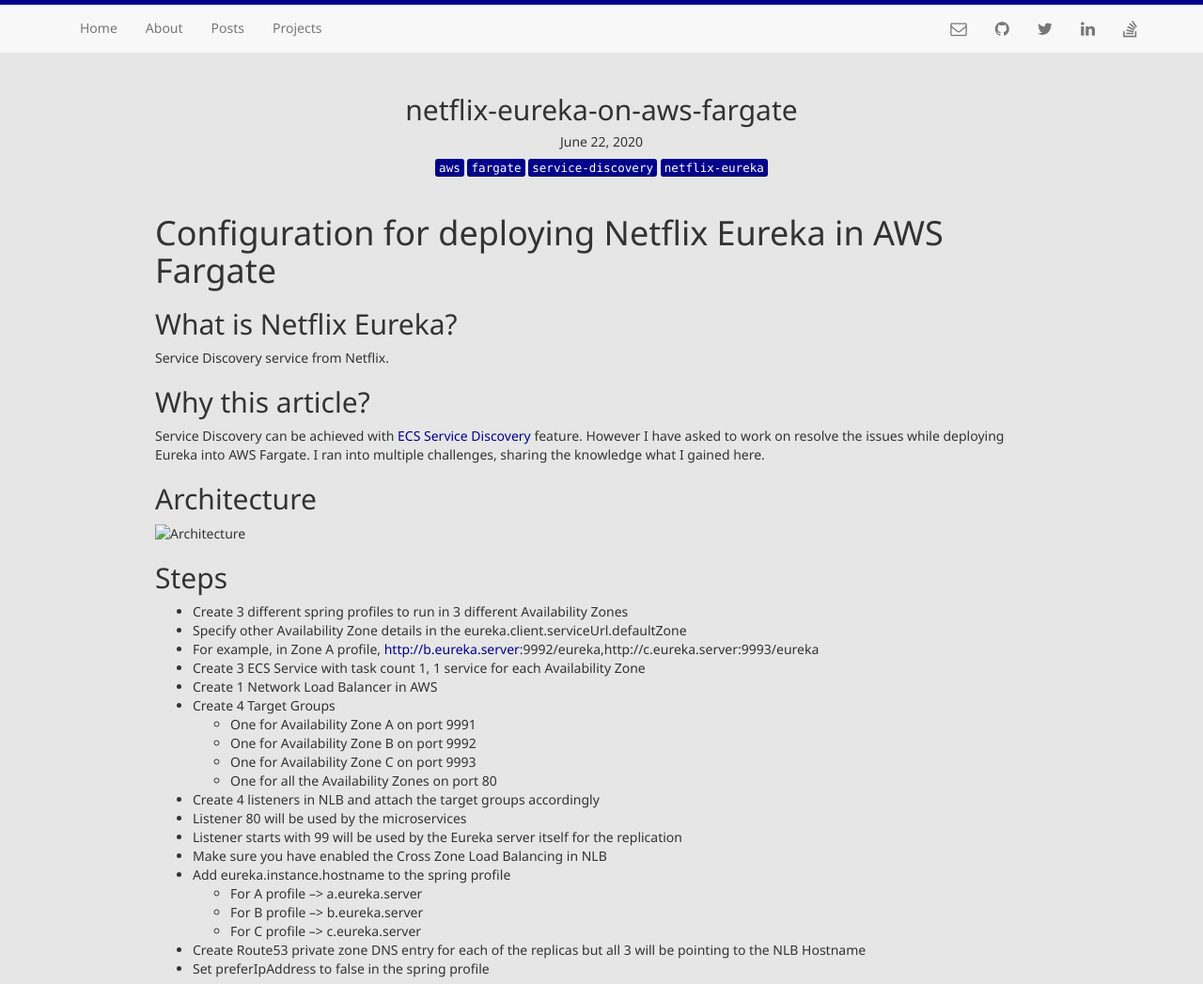
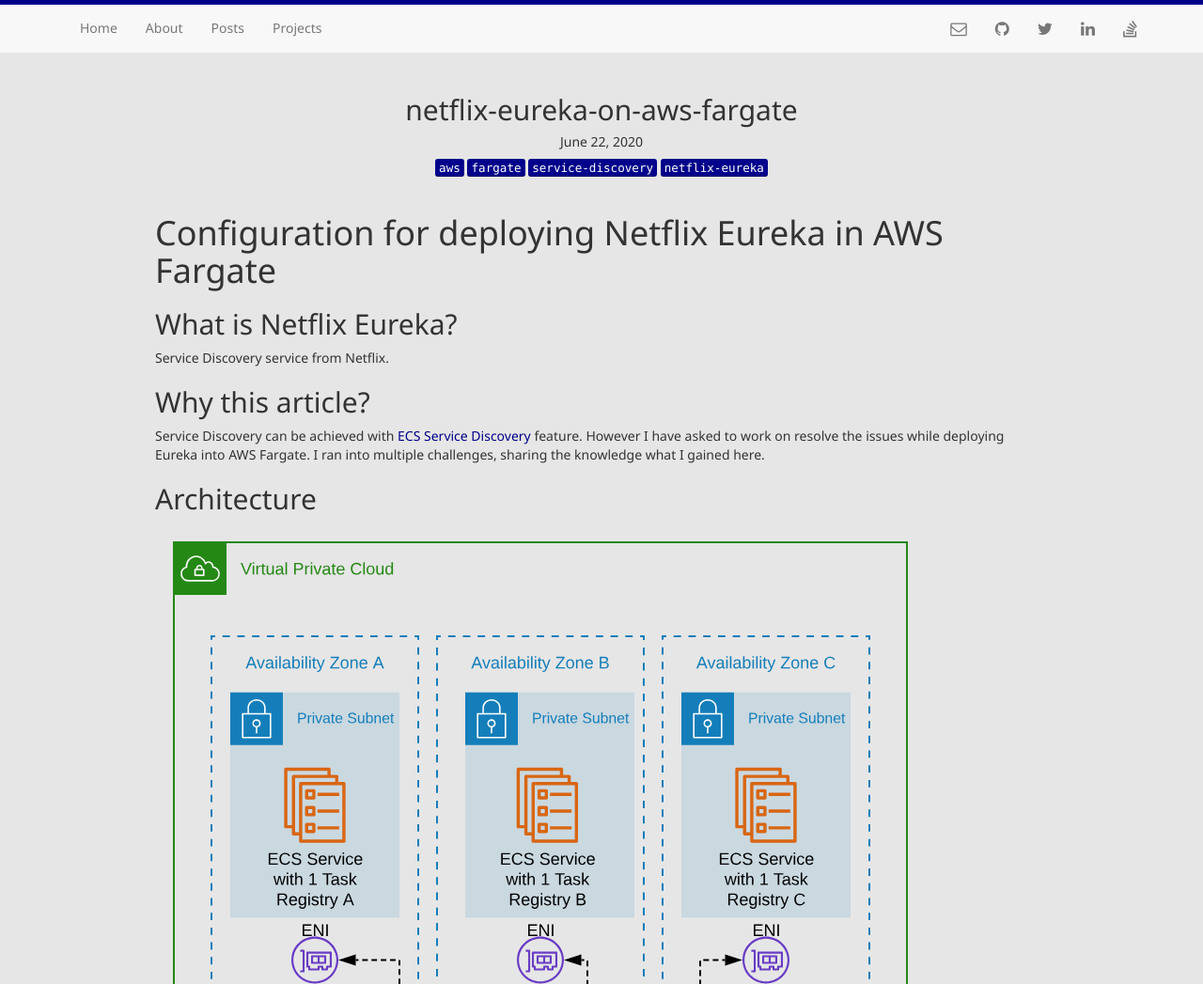
Before and after one commit to karthikeayan/karthikeayan.github.io, a plain HTML site: page post/netflix-eureka-on-aws-fargate/index.html in a window 1280 px wide. Shown: the top 1047 px of the page at 94% size. Drawn offline with nearby package versions, Linux system fonts and the light colour scheme; some packages are replaced by stand-ins of ours.

Commit message:
rebuilding site Tue, Jun 23, 2020  1:11:45 PM

```diff
--- a/post/netflix-eureka-on-aws-fargate/index.html
+++ b/post/netflix-eureka-on-aws-fargate/index.html
@@ -149,7 +149,7 @@
 <h2 id="why-this-article">Why this article?</h2>
 <p>Service Discovery can be achieved with <a href="https://aws.amazon.com/blogs/aws/amazon-ecs-service-discovery/">ECS Service Discovery</a> feature. However I have asked to work on resolve the issues while deploying Eureka into AWS Fargate. I ran into multiple challenges, sharing the knowledge what I gained here.</p>
 <h2 id="architecture">Architecture</h2>
-<p><img src="/static/images/netflix-eureka-on-fargate.png" alt="Architecture"></p>
+<p><img src="/images/hugo-netflix-eureka-on-aws-fargate.svg" alt="Architecture"></p>
 <h2 id="steps">Steps</h2>
 <ul>
 <li>Create 3 different spring profiles to run in 3 different Availability Zones</li>
```
Also changed, not shown: images/hugo-netflix-eureka-on-aws-fargate.png (added), images/hugo-netflix-eureka-on-aws-fargate.svg (added).
